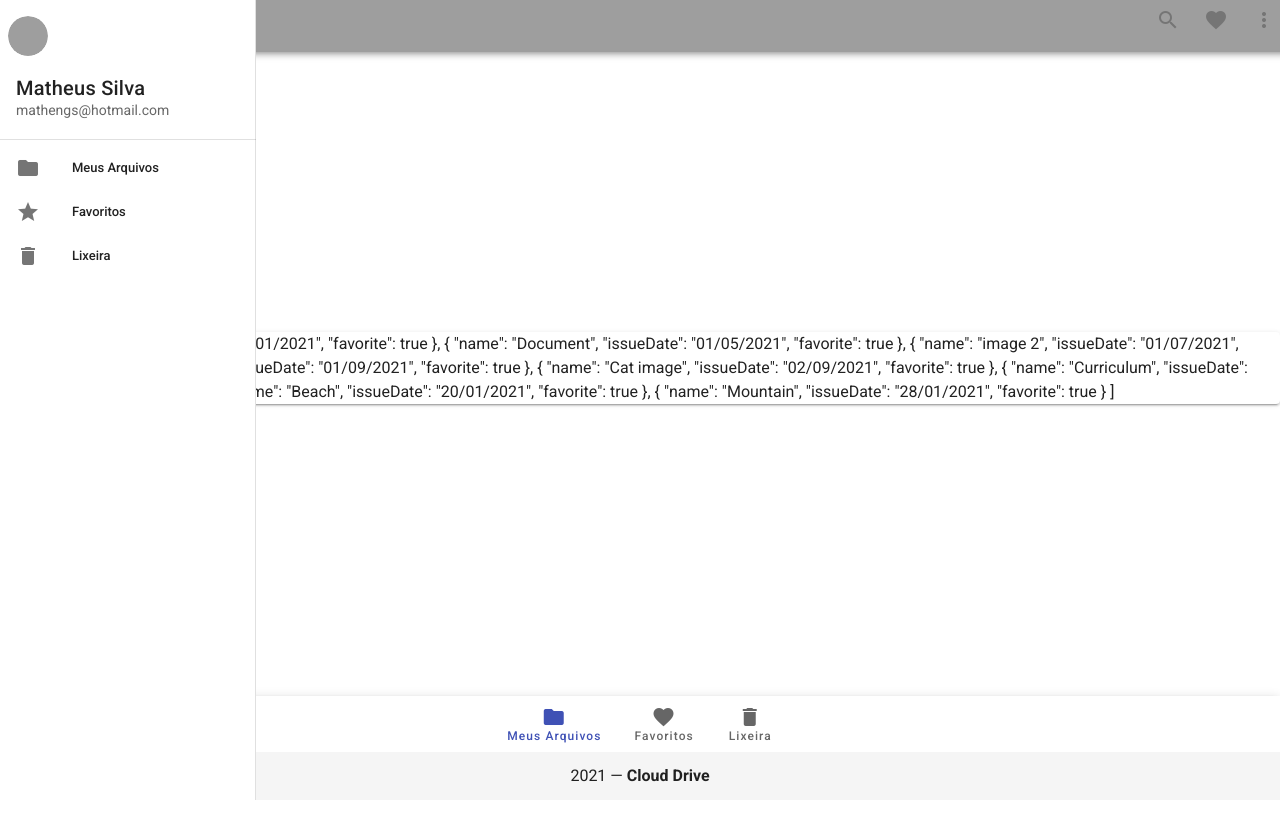
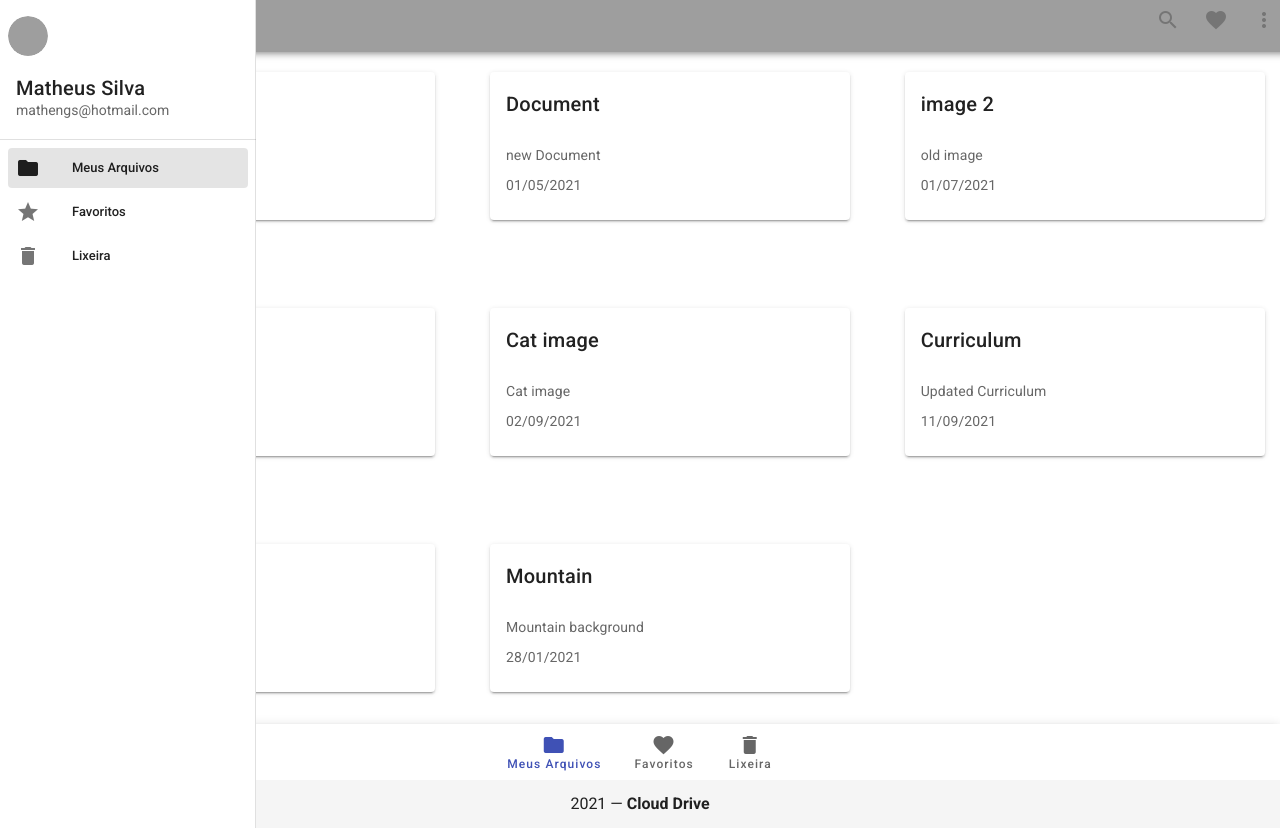
Before and after one commit to Mathenryx/vue-js, a Vue app: page /myFiles in a window 1280 px wide. Before the commit the page ends 800 px from the top, so only its background shows below. Built offline with nearby package versions, Linux system fonts and the light colour scheme; grey boxes are pictures that could not be loaded.

Commit message:
updated MyFiles.vue

```diff
--- a/src/App.vue
+++ b/src/App.vue
@@ -6,9 +6,11 @@
     </v-row>
     <Drawer />
 
-    <v-main>
-      <router-view/>
-    </v-main>
+    <div style="padding-left:60px">
+      <v-main>
+        <router-view/>
+      </v-main>
+    </div>
 
     <Navigator />
     <Footer />
--- a/src/components/layout/Drawer.vue
+++ b/src/components/layout/Drawer.vue
@@ -27,7 +27,7 @@
           nav
           dense
         >
-          <v-list-item :to="{path: '/myFolders'}">
+          <v-list-item :to="{path: '/myFiles'}">
             <v-list-item-icon>
               <v-icon>mdi-folder</v-icon>
             </v-list-item-icon>
--- a/src/store/index.js
+++ b/src/store/index.js
@@ -8,41 +8,49 @@ export default new Vuex.Store({
     files:[
       {
         "name": "image",
+        "description": "new image",
         "issueDate": "01/01/2021",
         "favorite": true
       },
       {
         "name": "Document",
+        "description": "new Document",
         "issueDate": "01/05/2021",
         "favorite": true
       },
       {
         "name": "image 2",
+        "description": "old image",
         "issueDate": "01/07/2021",
         "favorite": true
       },
       {
         "name": "Dog",
+        "description": "Dog image",
         "issueDate": "01/09/2021",
         "favorite": true
       },
       {
         "name": "Cat image",
+        "description": "Cat image",
         "issueDate": "02/09/2021",
         "favorite": true
       },
       {
         "name": "Curriculum",
+        "description": "Updated Curriculum",
         "issueDate": "11/09/2021",
         "favorite": true
       },
       {
         "name": "Beach",
+        "description": "Beach background",
         "issueDate": "20/01/2021",
         "favorite": true
       },
       {
         "name": "Mountain",
+        "description": "Mountain background",
         "issueDate": "28/01/2021",
         "favorite": true
       },
--- a/src/views/MyFiles.vue
+++ b/src/views/MyFiles.vue
@@ -1,8 +1,23 @@
 <template>
+  <v-row>
+    <v-col
+      v-for="file in files"
+      :key="file.name"
+      cols="12"
+      md=4
+      sm=6
+    >
+      <v-card  class="mx-auto my-8" max-width="360">
+         <v-card-title>{{file.name}}</v-card-title>
 
-<v-card>
-  {{files}}
-</v-card>
+            <v-card-text>
+              <div class="my-2">{{file.description}}</div>
+              <div class="my-2">{{file.issueDate}}</div>
+            </v-card-text>
+
+      </v-card>
+    </v-col>
+  </v-row>
 
 </template>
 
@@ -12,7 +27,7 @@
    data: () => ({}),
     computed:{
       files(){
-        return this.$store.state.files
+        return this.$store.state.files;
       }
     },
   }
```
